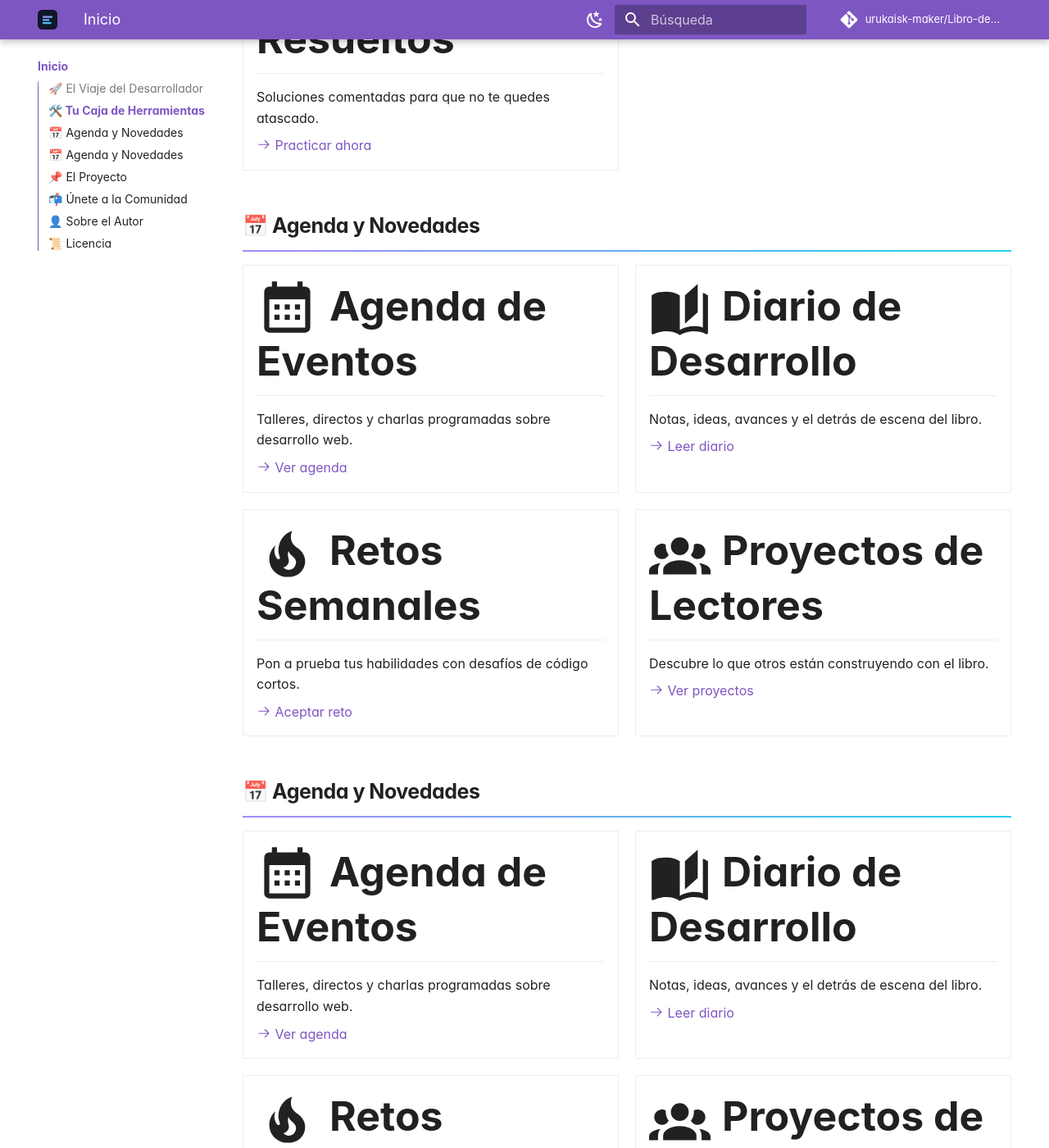
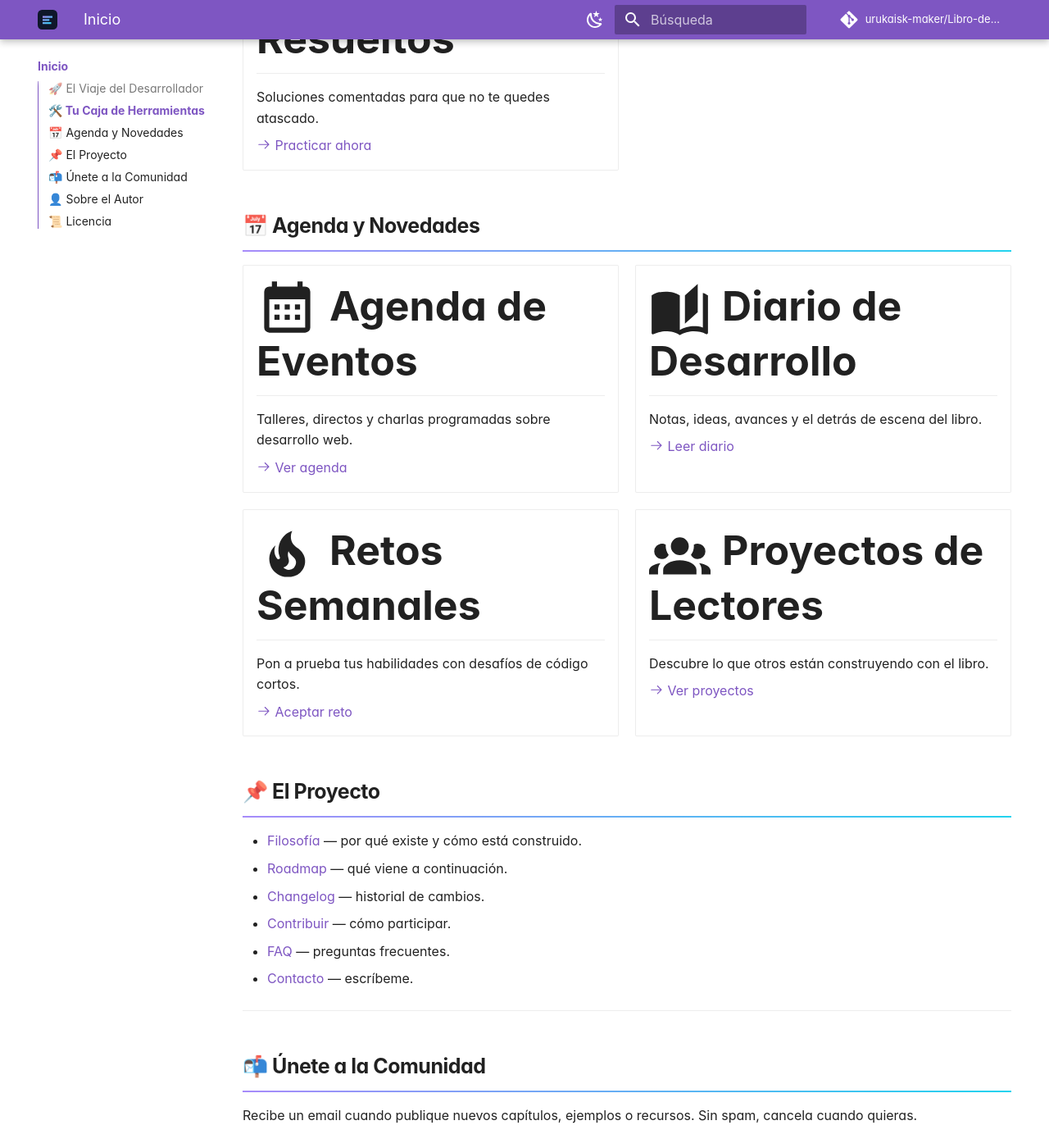
Before and after one commit to urukaisk-maker/Libro-desarrollador-Web-Urukais-, an MkDocs documentation site: the page built from docs/index.md, in a window 1280 px wide and 1400 px high, scrolled down 4024 px. Shown: the whole window at 82% size. Built offline with MkDocs 1.6.1 and Material for MkDocs 9.7.7, drawn with Linux system fonts in a browser that asks for light colours; comment, search, counter and statistics services are not loaded.

Commit message:
fix: limpiar bloque duplicado de agenda y anadir tarjetas de diario/retos

```diff
--- a/docs/index.md
+++ b/docs/index.md
@@ -156,43 +156,8 @@ Este libro no es solo un tutorial. Es un **camino estructurado** que te lleva de
     [:octicons-arrow-right-24: Ver proyectos](proyectos-lectores.md)
 
 </div>
-## 📅 Agenda y Novedades
 
-<div class="grid cards" markdown>
 
--   :material-calendar-month:{ .lg .middle } __Agenda de Eventos__
-
-    ---
-
-    Talleres, directos y charlas programadas sobre desarrollo web.
-
-    [:octicons-arrow-right-24: Ver agenda](agenda.md)
-
--   :material-book-open-page-variant:{ .lg .middle } __Diario de Desarrollo__
-
-    ---
-
-    Notas, ideas, avances y el detrás de escena del libro.
-
-    [:octicons-arrow-right-24: Leer diario](diario.md)
-
--   :material-fire:{ .lg .middle } __Retos Semanales__
-
-    ---
-
-    Pon a prueba tus habilidades con desafíos de código cortos.
-
-    [:octicons-arrow-right-24: Aceptar reto](retos.md)
-
--   :material-account-group:{ .lg .middle } __Proyectos de Lectores__
-
-    ---
-
-    Descubre lo que otros están construyendo con el libro.
-
-    [:octicons-arrow-right-24: Ver proyectos](proyectos-lectores.md)
-
-</div>
 ## 📌 El Proyecto
 
 - [Filosofía](filosofia.md) — por qué existe y cómo está construido.
```
Also changed, not shown: README.md (+56 -64 lines).
